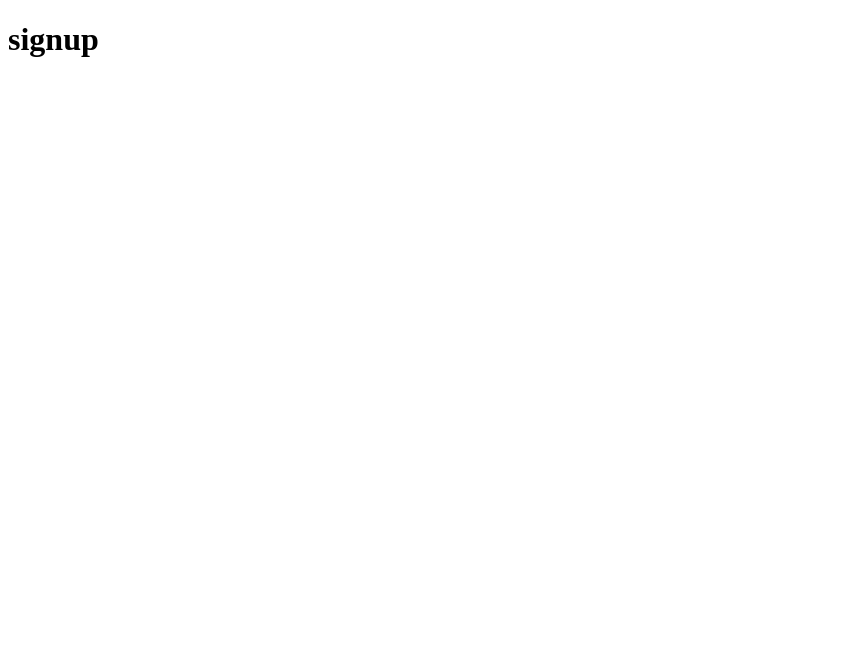
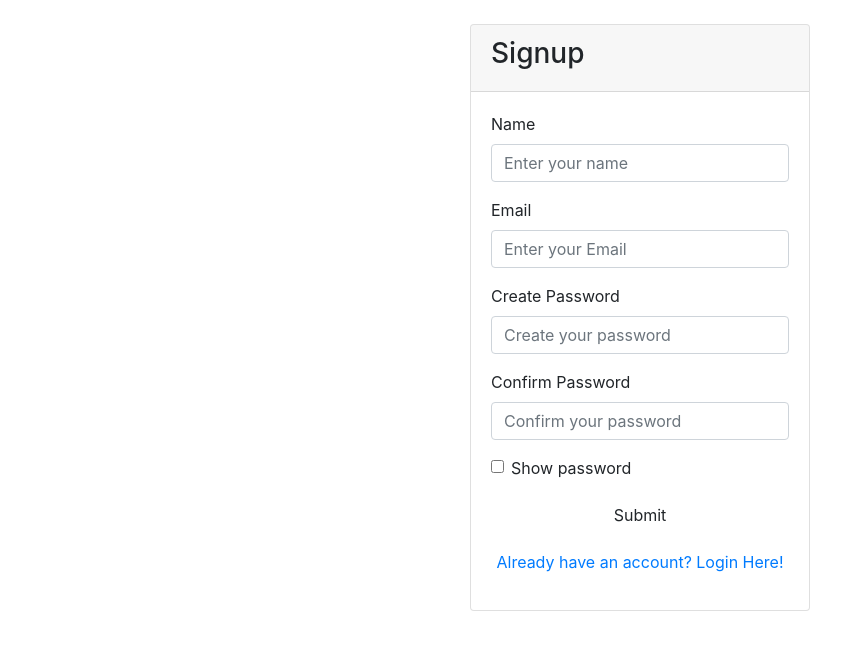
Before and after one commit to milan-sony/keeper, a Django app: page /user/signup/ in a window 1280 px wide. Before the commit the part shown is almost empty. Shown: the top 650 px of the page, without its empty margins (0-864 px from the left). Run offline with Django 4.2, Linux system fonts and the light colour scheme; some libraries are stand-ins or nearby versions.

Commit message:
working on usersignup form for displaying error message

```diff
--- a/templates/usersignup.html
+++ b/templates/usersignup.html
@@ -1,13 +1,111 @@
+{% load static %}
 <!DOCTYPE html>
 <html lang="en">
 <head>
   <meta charset="UTF-8">
   <meta http-equiv="X-UA-Compatible" content="IE=edge">
   <meta name="viewport" content="width=device-width, initial-scale=1.0">
-  <title>Document</title>
+  <!-- Bootstrap CSS -->
+  <link rel="stylesheet" href="https://cdn.jsdelivr.net/npm/bootstrap@4.6.2/dist/css/bootstrap.min.css" integrity="sha384-xOolHFLEh07PJGoPkLv1IbcEPTNtaed2xpHsD9ESMhqIYd0nLMwNLD69Npy4HI+N" crossorigin="anonymous">
+  <!-- Font Awesome CDN -->
+  <script src="https://kit.fontawesome.com/259d0ad731.js" crossorigin="anonymous"></script>
+  <!-- JQuery CDN -->
+  <script src="{% static 'js/jquery-3.6.1.min.js' %}"></script>
+  <!-- Google Fonts -->
+  <link rel="stylesheet" href="{% static 'css/googlefonts.css' %}">
+  <!-- Custom CSS file -->
+  <link rel="stylesheet" href="{% static 'css/usersignup.css' %}">
+  <title>Sign Up</title>
+  <link rel="icon" type="image/x-icon" href="{% static 'images/favicon.png' %}">
 </head>
 <body>
-  <h1>signup</h1>
+
+<div class="noscript">
+  <div class="container mt-4">
+    <div class="col-md-4 offset-md-4">
+      <div class="card">
+        <div class="card-header">
+          <h3>Signup</h3>
+        </div>
+        <div class="card-body">
+          <form action="#" method="POST">
+            {% csrf_token %}
+            <div class="form-group">
+              <label for="name" class="label-tag">Name</label>
+              <input type="text" class="form-control form-input" name="name" value="{{values.name}}" placeholder="Enter your name" autocomplete="off">
+            </div>
+            <div class="form-group">
+              <label for="email" class="label-tag">Email</label>
+              <input type="email" class="form-control form-input" name="email" value="{{values.email}}" id="email-input" placeholder="Enter your Email" autocomplete="off">
+              <span id="email-error"></span>
+            </div>
+            <div class="form-group">
+              <label for="contact" class="label-tag">Create Password</label>
+              <input type="password" name="password" value="{{values.password}}" placeholder="Create your password" class="form-control form-input" id="pswd-input" autocomplete="off">
+              <span id="pswd-strength"></span>
+            </div>
+            <div class="form-group">
+              <label for="contact" class="label-tag">Confirm Password</label>
+              <input type="password" name="confirmpassword" value="{{values.confirmpassword}}" id="cpswd-input" placeholder="Confirm your password" class="form-control form-input" autocomplete="off">
+            </div>
+            <div class="form-group form-check">
+              <input type="checkbox" class="form-check-input" id="pswd-check">
+              <label class="form-check-label label-tag" for="pswd-check">Show password</label>
+            </div>
+            <input type="submit" value="Submit" class="btn submit-btn form-control">
+            <p class="text-center pt-3 login-link"><a href="#" class="login-link">Already have an account? Login Here!</a></p>
+          </form>
+          {% if messages %}
+          {% for message in messages %}
+            {% if message.tags == 'error' %}
+              <div class="alert alert-danger alert-dismissible fade show" role="alert" id="alert">
+                {{message}}
+                <button type="button" class="close" data-dismiss="alert" aria-label="Close">
+                  <span aria-hidden="true">&times;</span>
+                </button>
+              </div>
+            {% else %}
+              <div class="alert alert-{{ message.tags }} alert-dismissible fade show mt-3" role="alert" id="alert">
+                {{message}}
+                <button type="button" class="close" data-dismiss="alert" aria-label="Close">
+                  <span aria-hidden="true">&times;</span>
+                </button>
+              </div>
+            {% endif %}
+          {% endfor %}
+          {% endif %}
+        </div>
+      </div>
+    </div>
+  </div>
+</div>
+
+  <!-- Bootstrap Popper and JS -->
+  <script src="https://cdn.jsdelivr.net/npm/jquery@3.5.1/dist/jquery.slim.min.js" integrity="sha384-DfXdz2htPH0lsSSs5nCTpuj/zy4C+OGpamoFVy38MVBnE+IbbVYUew+OrCXaRkfj" crossorigin="anonymous"></script>
+  <script src="https://cdn.jsdelivr.net/npm/popper.js@1.16.1/dist/umd/popper.min.js" integrity="sha384-9/reFTGAW83EW2RDu2S0VKaIzap3H66lZH81PoYlFhbGU+6BZp6G7niu735Sk7lN" crossorigin="anonymous"></script>
+  <script src="https://cdn.jsdelivr.net/npm/bootstrap@4.6.2/dist/js/bootstrap.min.js" integrity="sha384-+sLIOodYLS7CIrQpBjl+C7nPvqq+FbNUBDunl/OZv93DB7Ln/533i8e/mZXLi/P+" crossorigin="anonymous"></script>
+
+  <!-- Custom JavaScrip file -->
+  <script src="{% static 'js/usersignup.js' %}"></script>
+
+  <!-- JQuery program to hide alert messages automatically -->
+  <script>
+    $(function(){
+      setTimeout(function(){
+        $("#alert").hide('blind',{}, 500)
+      }, 5000);
+    });
+  </script>
+
+  <noscript>
+    <style type="text/css">
+      .noscript{
+        display: none;
+      }
+    </style>
+    <p align="center"><img src="{% static 'images/alert.gif' %}" style="width: 50px; height:50px; margin-top: 100px;" alt="alert-gif"></p>
+    <p style="color:red; font-weight: 700;" align="center">Seems like JavaScript is disabled on your device, turn on JavaScript and try again</p>
+  </noscript>
 
 </body>
 </html>
--- a/user/models.py
+++ b/user/models.py
@@ -5,8 +5,8 @@ from .managers import CustomUserManager
 
 # Create your models here.
 
-#! Creating custom user model with AbstractUser
-# Reference link about AbstractUser:
+#! Creating custom user model with AbstractBaseUser
+# Reference link about AbstractBaseUser:
 # https://testdriven.io/blog/django-custom-user-model/
 # https://stackoverflow.com/questions/21514354/difference-between-abstractuser-and-abstractbaseuser-in-django
 
--- a/user/urls.py
+++ b/user/urls.py
@@ -2,5 +2,5 @@ from django.urls import path
 from . import views
 
 urlpatterns = [
-    path('signup/', views.signup, name='usersignup'),
+    path('signup/', views.usersignup, name='usersignup'),
 ]
--- a/user/views.py
+++ b/user/views.py
@@ -1,7 +1,62 @@
-from django.shortcuts import render
+from django.shortcuts import render,redirect
+from user.models import CustomUser as user
+from django.contrib import messages
+from django.contrib.auth.hashers import make_password
 
 # Create your views here.
 
 #UserSignup
-def signup(request):
-  return render(request, "usersignup.html")
+def usersignup(request):
+  if request.method == 'POST':
+
+    name = request.POST['name']
+    email = request.POST['email']
+    password = request.POST['password']
+    confirmpassword = request.POST['confirmpassword']
+
+    values = {
+      'name': name,
+      'email': email,
+      'password': password,
+      'confirmpassword': confirmpassword,
+    }
+
+    if(not name):
+      messages.warning(request, "Name field is required")
+      return render(request, "usersignup.html", values)
+    elif(not email):
+      messages.warning(request, "Email field is required")
+      return render(request, "usersignup.html", values)
+    elif(not password):
+      messages.warning(request, "password field is required")
+      return render(request, "usersignup.html", values)
+    elif(not confirmpassword):
+      messages.warning(request, "confirmpassword field is required")
+      return render(request, "usersignup.html", values)
+    elif(password != confirmpassword):
+      messages.warning(request, "password fields didn't match")
+      return render(request, "usersignup.html", values)
+    elif(user.objects.filter(email=email).exists()):
+      messages.warning(request, "User with this Email already exist")
+      return render(request, "usersignup.html", values)
+    else:
+      user(name=name, email=email, password=make_password(password)).save() # make_password is used to make the password into hashed/encrypted format
+      messages.success(request, "Your account has been successfully created")
+      return redirect('userlogin')
+
+
+
+    # if password == confirmpassword:
+    #   if user.objects.filter(email=email).exists():
+    #     messages.warning(request, "User with this Email already exist")
+    #     return render(request, "usersignup.html", values)
+    #   else:
+    #     user(name=name, email=email, password=make_password(password)).save() # make_password is used to make the password into hashed/encrypted format
+    #     messages.success(request, "Your account has been successfully created")
+    #     return redirect('userlogin')
+    # else:
+    #   messages.warning(request, "password fields didn't match")
+    #   return redirect('usersignup')
+
+  else:
+    return render(request, "usersignup.html")
```
